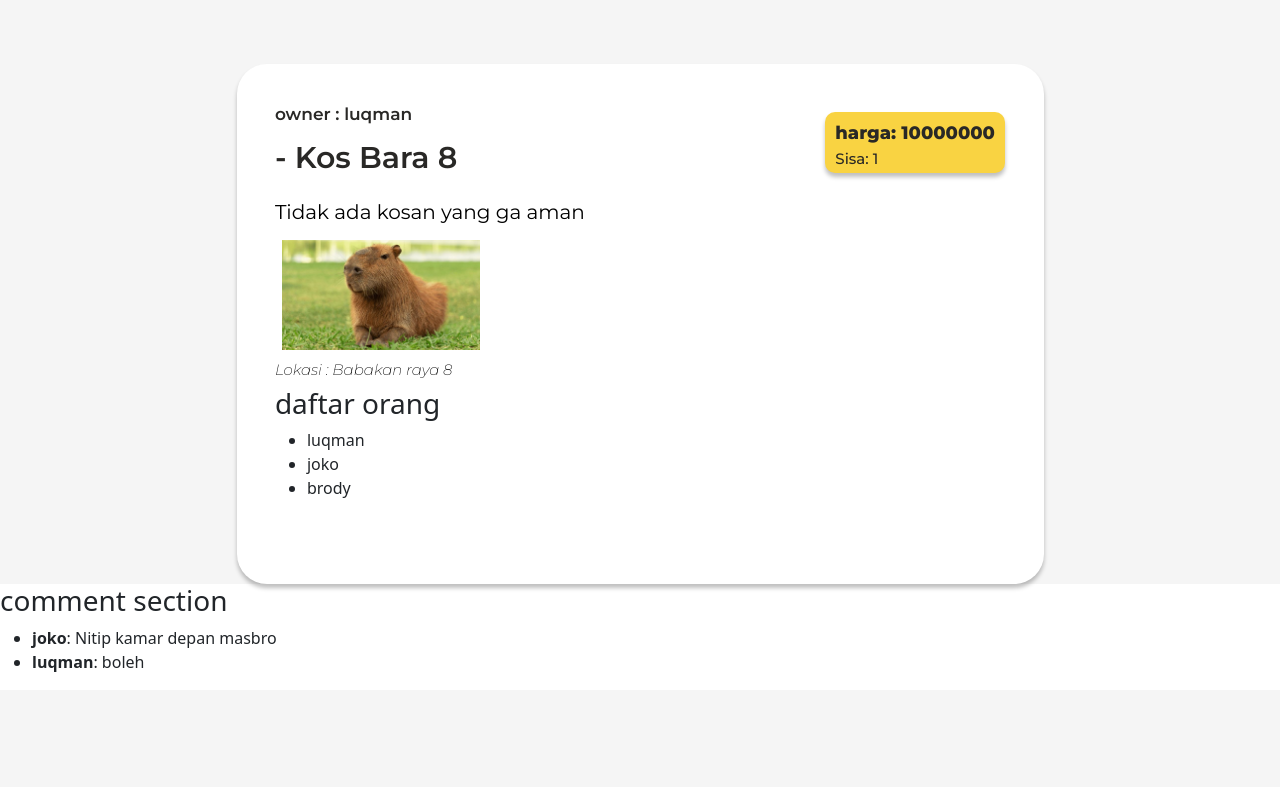
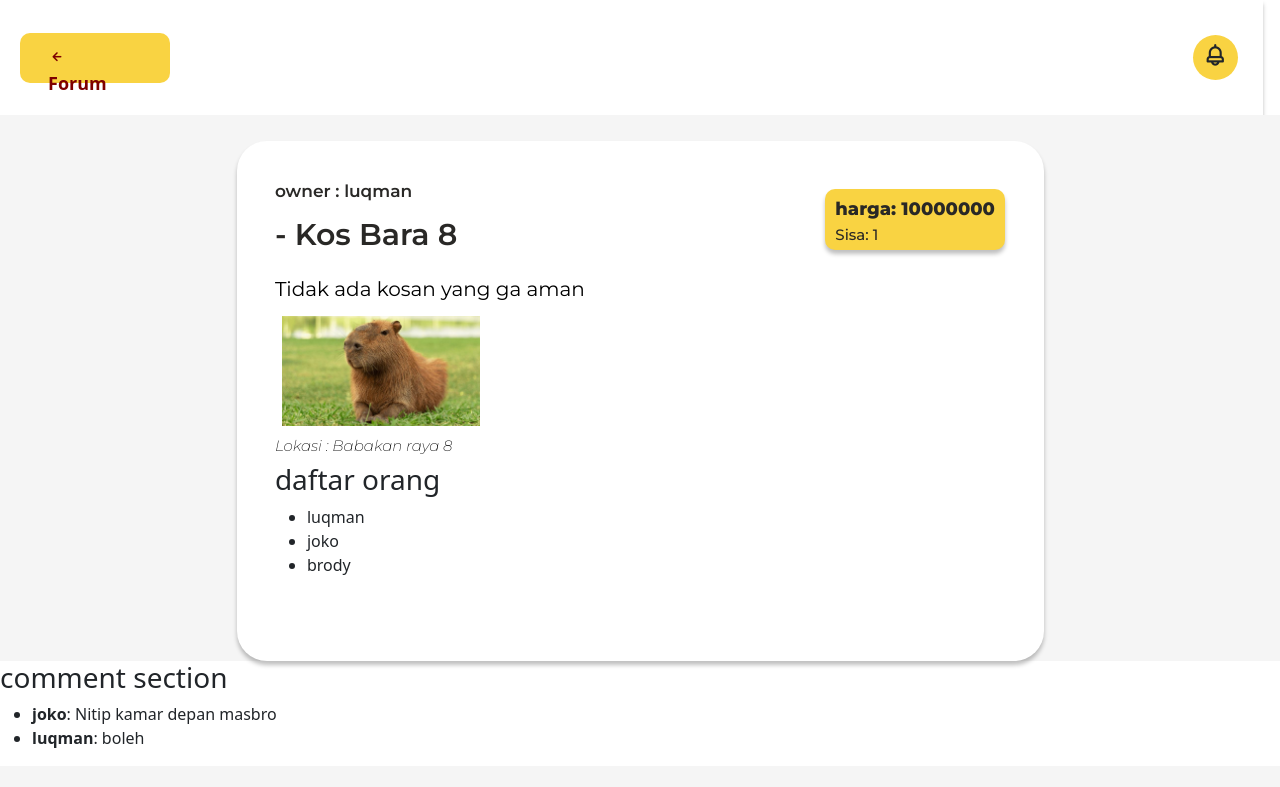
Before and after one commit to aamilham/KontrakanID, a Django app: page /forum/rent/1/ in a window 1280 px wide. Shown: the top 787 px of the page. Run offline with Django 4.2, Linux system fonts and the light colour scheme; data comes from the database, SQL or seed files in the repository.

Commit message:
add rent backbutton

```diff
--- a/forum/static/forum/rent.css
+++ b/forum/static/forum/rent.css
@@ -3,11 +3,26 @@
     background-color: #F5F5F5;
     height: 100%;
     width: 100%;
-    padding-top: 5%;
+    padding-top: 2%;
 }
 
 .rentContainer {
     background: #F5F5F5;
+}
+
+.backbutton {
+    width: 150px;
+    height: 50px;
+    background: #F9D342;
+    border-radius: 10px;
+    margin-left: 20px;
+    padding-top: 10px;
+}
+
+.backbuttoncontent {
+    font-size: 18px;
+    width: 78px;
+    margin-left: 28px;
 }
 
 .rentBox {
--- a/forum/templates/forum/forum.html
+++ b/forum/templates/forum/forum.html
@@ -3,7 +3,7 @@
 {% block content %}
 
 <div class="forumNavbar">
-    <a href="#" class="logo">
+    <a href="{% url 'forum:index' %}" class="logo">
         <img src="../../static/forum/assets/kontrakaniddd.png" alt="logokontrakanid">
     </a>
     <div class="forumProfile">
--- a/forum/templates/forum/rent.html
+++ b/forum/templates/forum/rent.html
@@ -1,6 +1,23 @@
 {% extends 'forum/base.html' %}
 
 {% block content %}
+
+<div class="forumNavbar">
+        <a href="{% url 'forum:forum' %}" class="logo">
+            <div class="backbutton">
+                <div class="backbuttoncontent">
+                    <i class="uil uil-arrow-left"></i>
+                    Forum
+                </div>
+            </div>
+        </a>
+    <div class="forumProfile">
+        <div class="lonceng">
+            <div class="loncenglogo"><i class="uil uil-bell"></i></div>
+        </div>
+        <h1>{{ request.user.username }}</h1>
+    </div>
+</div>
 
 <div class="rentBackground">
     <div class="rentContainer">
```
